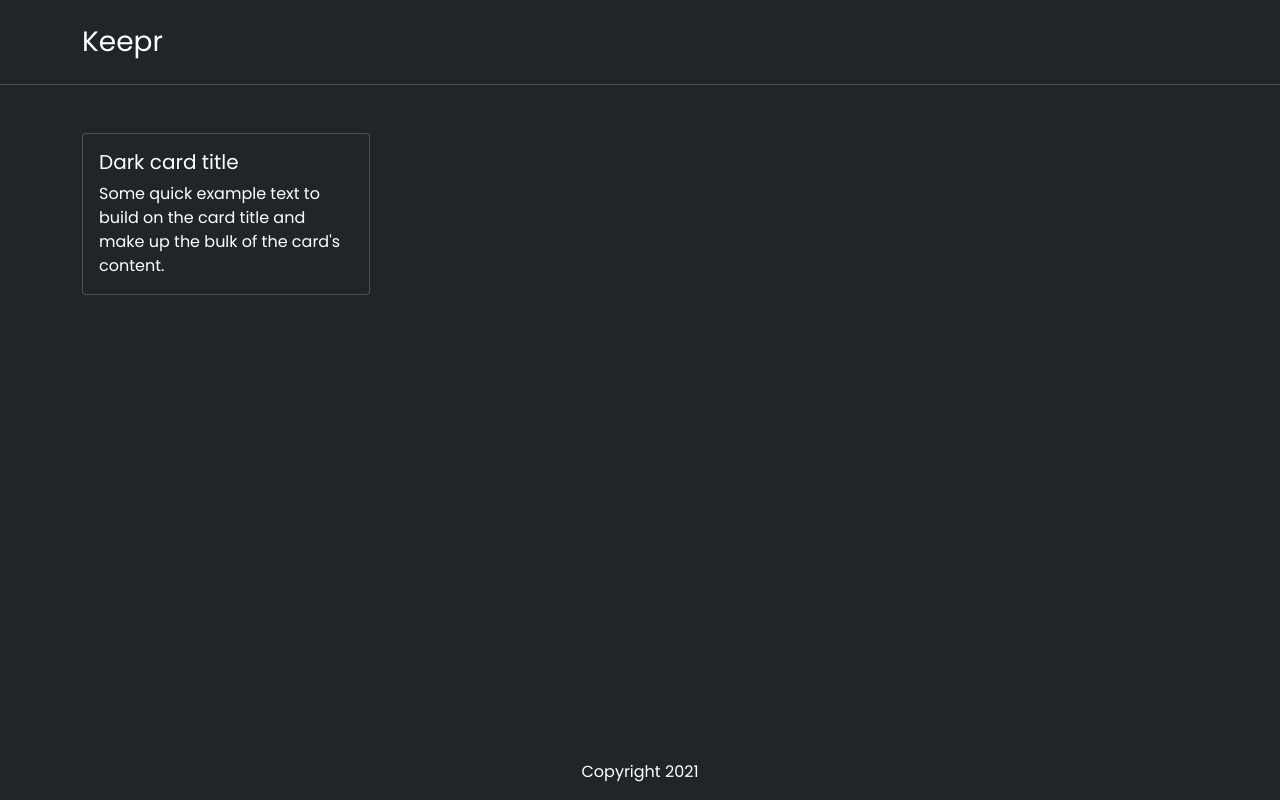
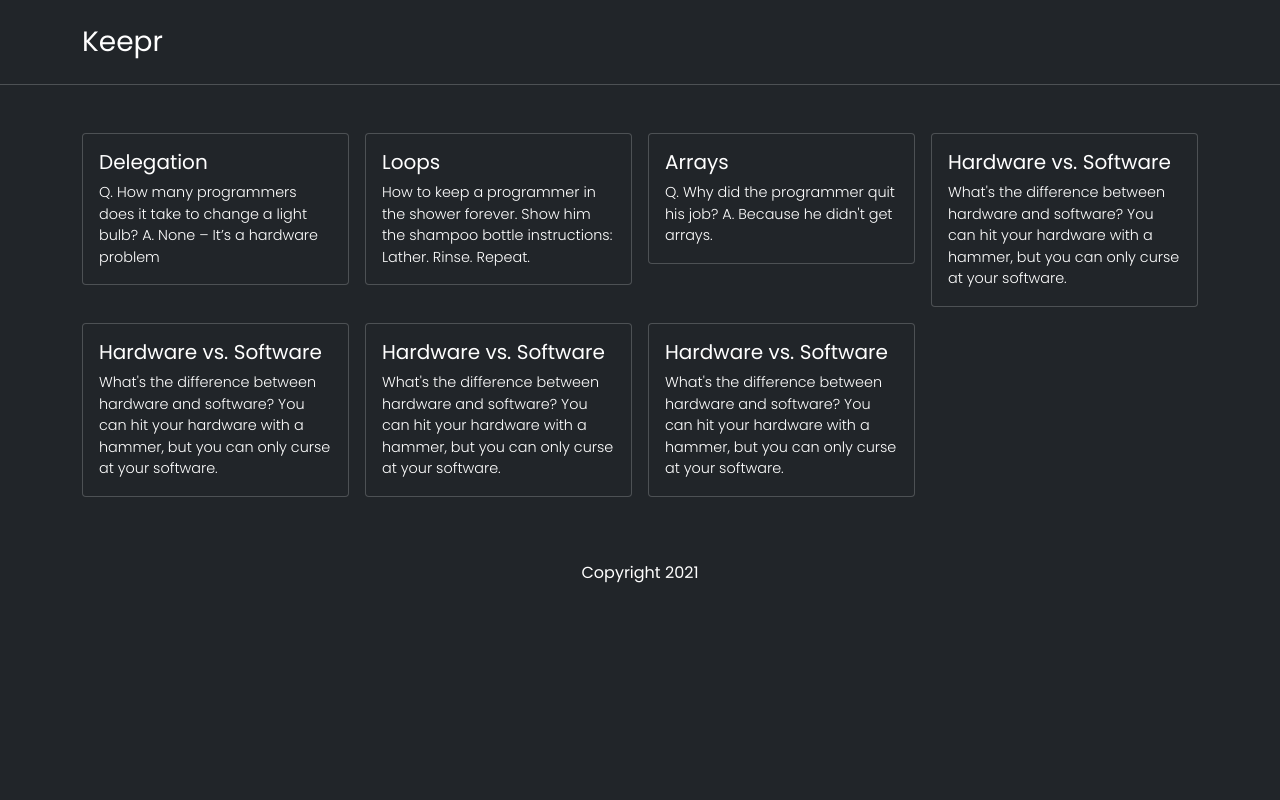
Before and after one commit to pratham-webdev/Google-Keep-Demo-React, a React (Create React App) app: page / in a window 1280 px wide. Built offline with nearby package versions, Linux system fonts and the light colour scheme.

Commit message:
mapping notes to array of objects to get dynamic data

```diff
--- a/public/index.html
+++ b/public/index.html
@@ -7,7 +7,7 @@
     <link rel="preconnect" href="https://fonts.googleapis.com" />
     <link rel="preconnect" href="https://fonts.gstatic.com" crossorigin />
     <link
-      href="https://fonts.googleapis.com/css2?family=Poppins:wght@400;600&display=swap"
+      href="https://fonts.googleapis.com/css2?family=Poppins:wght@300;400;600&display=swap"
       rel="stylesheet"
     />
     <link href="https://cdn.jsdelivr.net/npm/bootstrap@5.0.2/dist/css/bootstrap.min.css" rel="stylesheet" integrity="sha384-EVSTQN3/azprG1Anm3QDgpJLIm9Nao0Yz1ztcQTwFspd3yD65VohhpuuCOmLASjC" crossorigin="anonymous">
--- a/public/style.css
+++ b/public/style.css
@@ -23,7 +23,7 @@ body {
     border-bottom: 1px solid rgba(255,255,255,0.2);
 }
 
-footer {
-    position: absolute;
-    bottom: 0;
+.card-text{
+    font-weight: 300;
+    font-size: .9rem;
 }
--- a/src/components/app.jsx
+++ b/src/components/app.jsx
@@ -2,13 +2,16 @@ import React from "react";
 import Header from "./header";
 import Note from "./note";
 import Footer from "./footer";
+import notes from "../notes"
 
 function App() {
   return (
     <div>
       <Header />
-      <div className="py-5 container h-100">
-        <Note />
+      <div className="py-5 container">
+      <div className="row row-cols-xs-1 row-cols-sm-2 row-cols-md-3 row-cols-lg-4 g-2 g-lg-3">
+        {notes.map(item => <Note key={item.key} title={item.title} content={item.content}/>)}
+        </div>
       </div>
       <Footer />
     </div>
--- a/src/components/note.jsx
+++ b/src/components/note.jsx
@@ -1,15 +1,16 @@
 import React from 'react';
 
-function Note() {
+function Note(props) {
   return (
-    <div className="card text-white bg-dark mb-3 border-lt" style={{ maxWidth : "18rem" }}>
+    <div className="col">
+    <div className="card text-white bg-dark border-lt">
       <div className="card-body">
-        <h5 className="card-title">Dark card title</h5>
+        <h5 className="card-title">{props.title}</h5>
         <p className="card-text">
-          Some quick example text to build on the card title and make up the
-          bulk of the card's content.
+          {props.content}
         </p>
       </div>
+    </div>
     </div>
   );
 }
--- /dev/null
+++ b/src/notes.js
@@ -0,0 +1,46 @@
+const notes = [
+    {
+      key: 1,
+      title: "Delegation",
+      content:
+        "Q. How many programmers does it take to change a light bulb? A. None – It’s a hardware problem"
+    },
+    {
+      key: 2,
+      title: "Loops",
+      content:
+        "How to keep a programmer in the shower forever. Show him the shampoo bottle instructions: Lather. Rinse. Repeat."
+    },
+    {
+      key: 3,
+      title: "Arrays",
+      content:
+        "Q. Why did the programmer quit his job? A. Because he didn't get arrays."
+    },
+    {
+      key: 4,
+      title: "Hardware vs. Software",
+      content:
+        "What's the difference between hardware and software? You can hit your hardware with a hammer, but you can only curse at your software."
+    },
+    {
+      key: 5,
+      title: "Hardware vs. Software",
+      content:
+        "What's the difference between hardware and software? You can hit your hardware with a hammer, but you can only curse at your software."
+    },
+    {
+      key: 6,
+      title: "Hardware vs. Software",
+      content:
+        "What's the difference between hardware and software? You can hit your hardware with a hammer, but you can only curse at your software."
+    },
+    {
+      key: 7,
+      title: "Hardware vs. Software",
+      content:
+        "What's the difference between hardware and software? You can hit your hardware with a hammer, but you can only curse at your software."
+    }
+  ];
+
+  export default notes;
```
